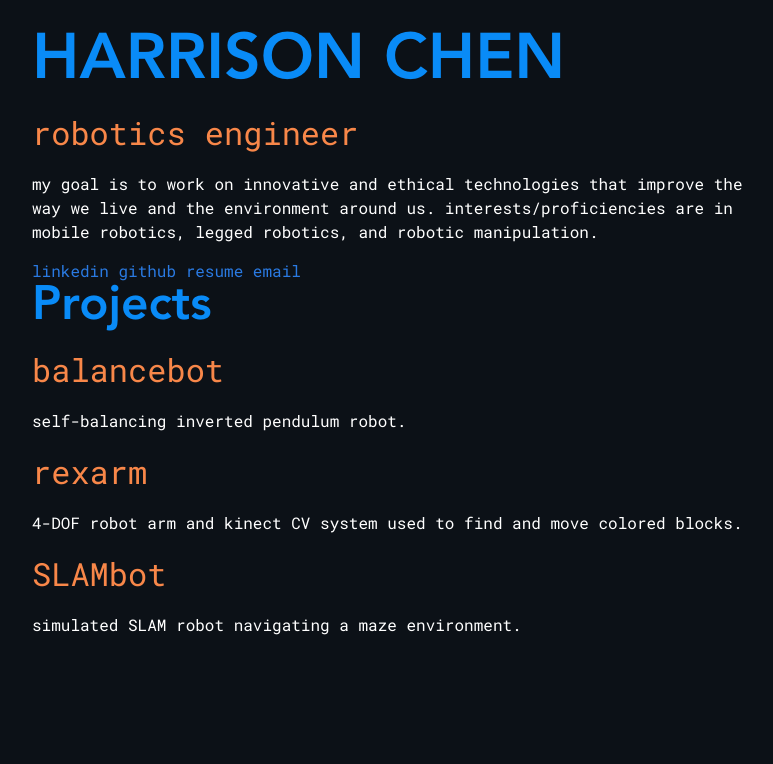
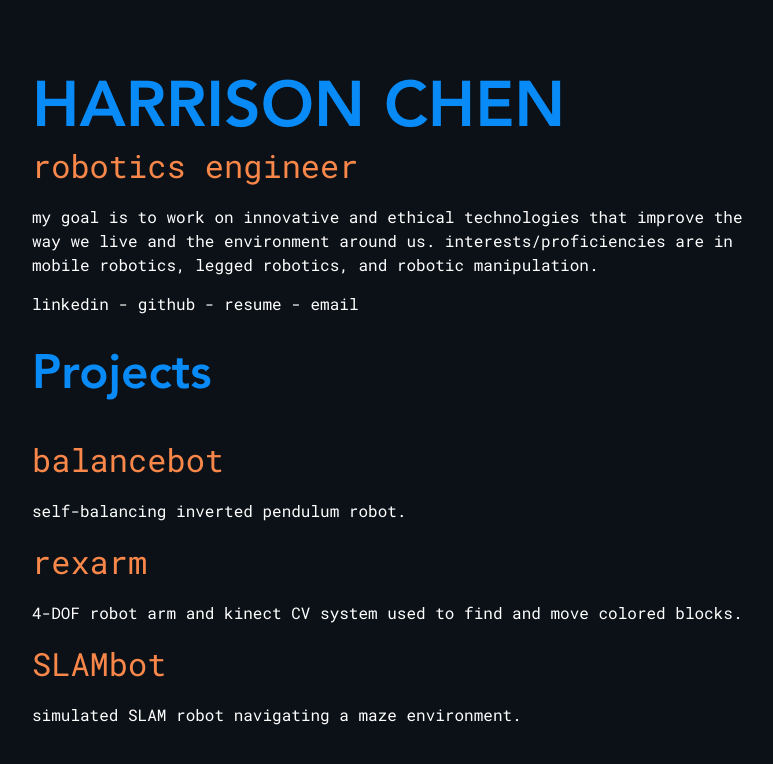
Before and after one commit to chen-harrison/chen-harrison.github.io, a Jekyll site: the page built from index.md, in a window 1280 px wide. Shown: the top 764 px of the page, without its empty margins (238-1011 px from the left). Built offline with Jekyll 4.4.1, drawn with Linux system fonts in a browser that asks for light colours.

Commit message:
updated spacing for cleanliness

```diff
--- a/_layouts/home.html
+++ b/_layouts/home.html
@@ -3,24 +3,21 @@ layout: default
 ---
 
 <div class="home">
-  <h1 class="heading">{{ site.title | upcase }}</h1>
-  <h3 class="home-subheading">{{ site.headline }}</h3>
+  <h1 class="heading" style="margin-bottom:-0.25em">{{ site.title | upcase }}</h1>
+  <h3 class="subheading">{{ site.headline }}</h3>
   <p>{{ site.description }}</p>
 
-  <a href="https://www.linkedin.com/in/{{ site.linkedin_username| cgi_escape | escape }}"><span class="username">linkedin</span></a>
-  <a href="https://github.com/{{ site.github_username| cgi_escape | escape }}">github</a>
-  <a href="/assets/HarrisonChen_Resume.pdf" download>resume</a>
-  <a href="mailto:hlfchen@umich.edu">email</a>
+  <a href="https://www.linkedin.com/in/{{ site.linkedin_username| cgi_escape | escape }}">linkedin</a> -
+  <a href="https://github.com/{{ site.github_username| cgi_escape | escape }}">github</a> -
+  <a href="/assets/HarrisonChen_Resume.pdf" download>resume</a> -
+  <a href="mailto:{{ site.email }}">email</a>
+  <br>
 
-  <!-- <a href="https://www.linkedin.com/in/{{ site.linkedin_username| cgi_escape | escape }}"><svg class="svg-icon" viewBox="0 0 20 20"><use xlink:href="{{ '/assets/minima-social-icons.svg#linkedin' | relative_url }}"></use></svg></a>
-  <a href="https://github.com/{{ site.github_username| cgi_escape | escape }}"><svg class="svg-icon" viewBox="0 0 20 20"><use xlink:href="{{ '/assets/minima-social-icons.svg#github' | relative_url }}"></use></svg></a>
-  -->
-  <br>
   {%- if site.projects.size > 0 -%}
     <h2 class="heading">{{ page.list_title | default: "Projects" }}</h2>
     {%- for project in site.projects -%}
       <h3>
-        <a class="home-subheading" href="{{ project.url | relative_url }}">
+        <a class="subheading" href="{{ project.url | relative_url }}">
           {{ project.title | escape }}
         </a>
       </h3>
--- a/_sass/regular/_base.scss
+++ b/_sass/regular/_base.scss
@@ -113,7 +113,8 @@ h3 {
  * Links
  */
 a {
-  color: $brand-color;
+  // color: $brand-color;
+  color: inherit;
   text-decoration: none;
 
   // &:visited {
@@ -121,17 +122,17 @@ a {
   // }
 
   &:hover {
-    color: $text-color;
+    // color: $text-color;
     text-decoration: underline;
   }
 
-  .social-media-list &:hover {
-    text-decoration: none;
+  // .social-media-list &:hover {
+  //   text-decoration: none;
 
-    .username {
-      text-decoration: underline;
-    }
-  }
+  //   .username {
+  //     text-decoration: underline;
+  //   }
+  // }
 }
 
 
--- a/_sass/regular/_layout.scss
+++ b/_sass/regular/_layout.scss
@@ -13,10 +13,11 @@
 .heading {
   color: $blue;
   font-family:"Avenir LT Pro 85 Heavy";
-  line-height: 1;
+  margin-top: 0.5em;
+  margin-bottom: 0.5em;
 }
 
-.home-subheading {
+.subheading {
   color: $orange;
 }
 
```
